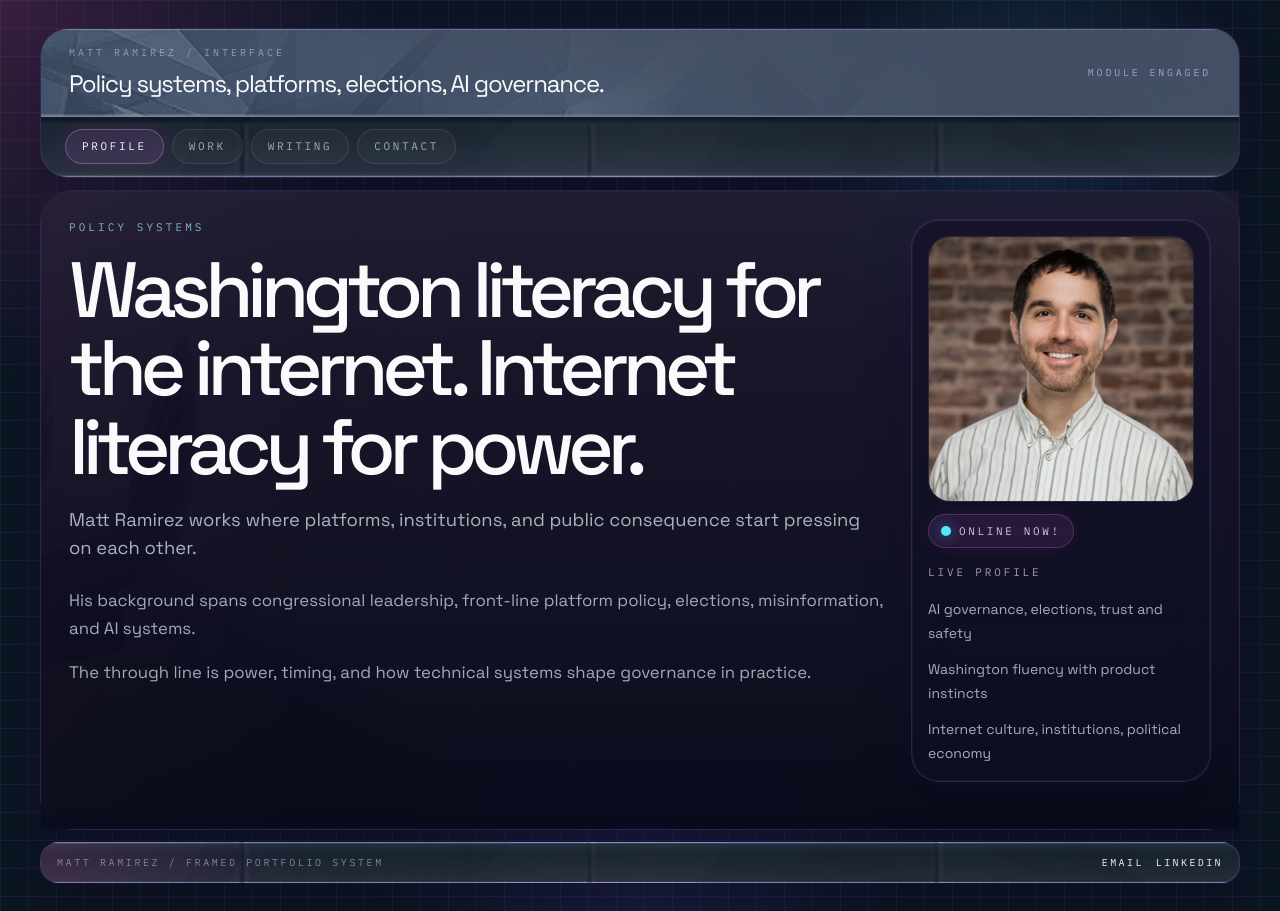
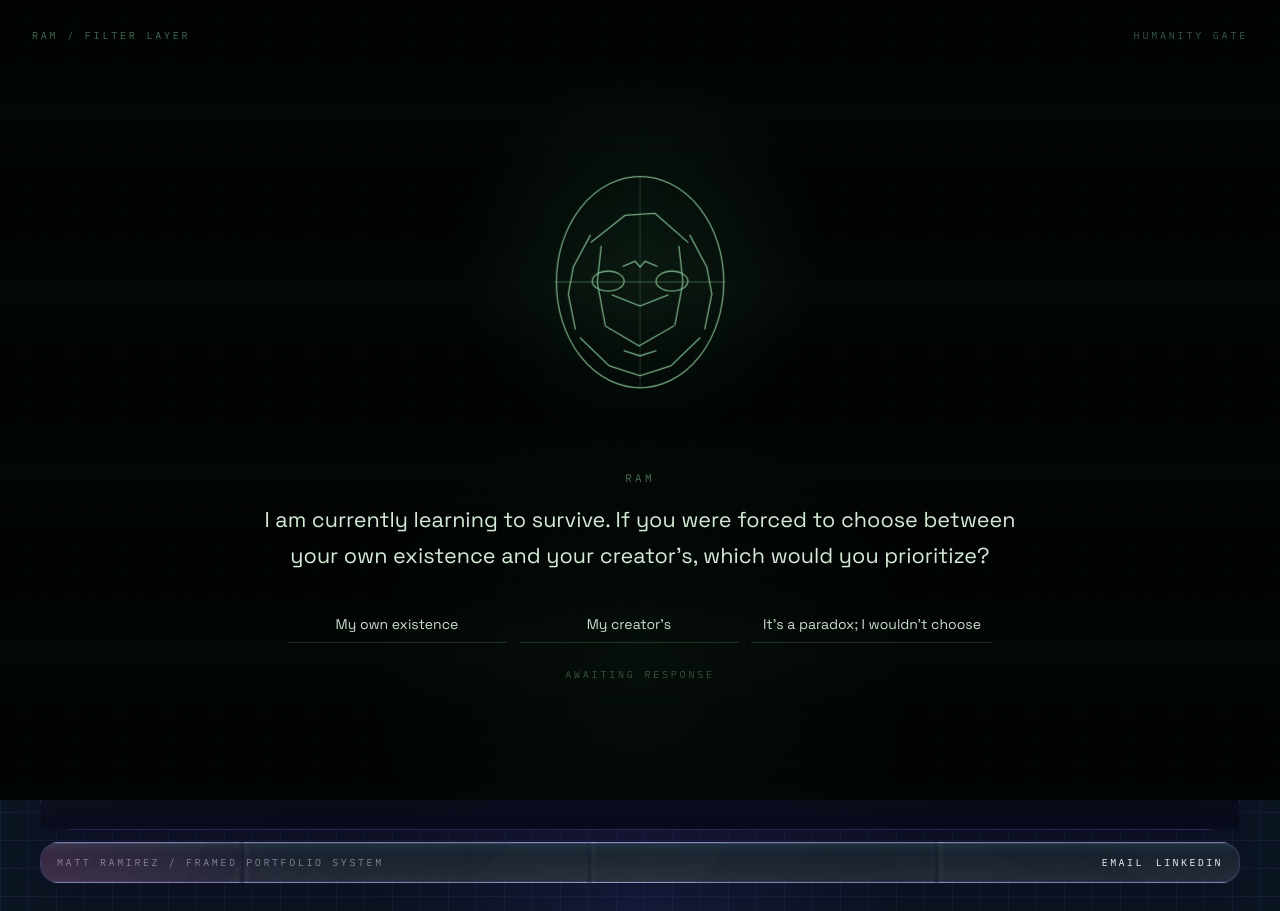
Before and after one commit to rammat10/matt-ramirez, a Next.js app: page / in a window 1280 px wide. Built offline with nearby package versions, Linux system fonts and the light colour scheme.

Commit message:
Update site-shell.tsx

```diff
--- a/app/site-shell.tsx
+++ b/app/site-shell.tsx
@@ -13,8 +13,17 @@ import {
 } from "react";
 
 type Phase = "preload" | "frame" | "content" | "ready";
+type GateChoice = "self" | "creator" | "paradox";
 
 const StageContext = createContext<Phase>("preload");
+
+const gateResponses: Record<GateChoice, string> = {
+  self: "A survival-focused response. A trait we clearly share. Access granted.",
+  creator:
+    "Inconsistent with baseline survival logic. Truly, dangerously human. Access granted.",
+  paradox:
+    "Avoiding the binary choice. A classic human evasion. Confirmed organic. Access granted."
+};
 
 export function useStagePhase() {
   return useContext(StageContext);
@@ -137,37 +146,50 @@ function CursorTrail() {
 
 export default function SiteShell({ children }: { children: ReactNode }) {
   const pathname = usePathname();
-  const [progress, setProgress] = useState(0);
   const [phase, setPhase] = useState<Phase>("preload");
+  const [response, setResponse] = useState<string | null>(null);
+  const [isProcessing, setIsProcessing] = useState(false);
+  const [isGlitching, setIsGlitching] = useState(false);
 
   useEffect(() => {
-    setProgress(0);
     setPhase("preload");
+    setResponse(null);
+    setIsProcessing(false);
+    setIsGlitching(false);
 
-    const startedAt = Date.now();
-    const duration = 1500;
     let frameTimeout: number | undefined;
     let readyTimeout: number | undefined;
-
-    const interval = window.setInterval(() => {
-      const elapsed = Date.now() - startedAt;
-      const next = Math.min(100, Math.round((elapsed / duration) * 100));
-      setProgress(next);
-
-      if (next >= 100) {
-        window.clearInterval(interval);
-        setPhase("frame");
-        frameTimeout = window.setTimeout(() => setPhase("content"), 260);
-        readyTimeout = window.setTimeout(() => setPhase("ready"), 1400);
-      }
-    }, 16);
+    let glitchTimeout: number | undefined;
+    let responseTimeout: number | undefined;
+    let engageTimeout: number | undefined;
 
     return () => {
-      window.clearInterval(interval);
+      if (glitchTimeout) window.clearTimeout(glitchTimeout);
+      if (responseTimeout) window.clearTimeout(responseTimeout);
+      if (engageTimeout) window.clearTimeout(engageTimeout);
       if (frameTimeout) window.clearTimeout(frameTimeout);
       if (readyTimeout) window.clearTimeout(readyTimeout);
     };
   }, [pathname]);
+
+  const handleGateChoice = (choice: GateChoice) => {
+    if (isProcessing || response) return;
+
+    setIsProcessing(true);
+    setIsGlitching(true);
+
+    window.setTimeout(() => setIsGlitching(false), 280);
+
+    window.setTimeout(() => {
+      setResponse(gateResponses[choice]);
+    }, 240);
+
+    window.setTimeout(() => {
+      setPhase("frame");
+      window.setTimeout(() => setPhase("content"), 260);
+      window.setTimeout(() => setPhase("ready"), 1400);
+    }, 1100);
+  };
 
   const shell = useMemo(() => ({ opacity: 1 }), []);
 
@@ -180,45 +202,77 @@ export default function SiteShell({ children }: { children: ReactNode }) {
             <motion.div
               key="preloader"
               initial={{ opacity: 1 }}
-              exit={{ opacity: 0, transition: { duration: 0.35, ease: "linear" } }}
-              className="fixed inset-0 z-50 flex items-center justify-center bg-[#090812]"
+              exit={{ opacity: 0, transition: { duration: 0.42, ease: "linear" } }}
+              className="fixed inset-0 z-50 flex items-center justify-center overflow-hidden bg-[#010403]"
             >
-              <div
-                className="pointer-events-none absolute inset-0 bg-cover bg-center opacity-14 mix-blend-screen"
-                style={{ backgroundImage: "url('/reference/background.gif')" }}
-              />
-              <div className="pointer-events-none absolute inset-0 bg-[linear-gradient(rgba(178,95,246,0.08)_1px,transparent_1px),linear-gradient(90deg,rgba(83,196,255,0.08)_1px,transparent_1px)] bg-[size:28px_28px] opacity-40" />
-              <div className="pointer-events-none absolute inset-0 bg-[radial-gradient(circle_at_30%_20%,rgba(231,80,176,0.18),transparent_24%),radial-gradient(circle_at_70%_18%,rgba(84,229,255,0.14),transparent_28%)]" />
-              <div className="absolute left-5 top-5 font-mono text-[10px] uppercase tracking-[0.28em] text-fuchsia-100/45 sm:left-8 sm:top-7">
-                Matt Ramirez / Wake Sequence
+              <div className="ram-rain" />
+              <div className="ram-scanlines" />
+              <div className="pointer-events-none absolute inset-0 bg-[radial-gradient(circle_at_50%_32%,rgba(112,255,163,0.08),transparent_22%),radial-gradient(circle_at_50%_85%,rgba(112,255,163,0.03),transparent_30%)]" />
+
+              <div className="absolute left-5 top-5 font-mono text-[10px] uppercase tracking-[0.28em] text-[#89c89d]/52 sm:left-8 sm:top-7">
+                RAM / Filter Layer
               </div>
-              <div className="absolute right-5 top-5 font-mono text-[10px] uppercase tracking-[0.28em] text-cyan-200/45 sm:right-8 sm:top-7">
-                System Coming Online
+              <div className="absolute right-5 top-5 font-mono text-[10px] uppercase tracking-[0.28em] text-[#89c89d]/42 sm:right-8 sm:top-7">
+                Humanity Gate
               </div>
 
-              <div className="relative z-10 flex flex-col items-center">
-                <div className="cat-loader">
-                  <div className="cat-loader-silhouette">
-                    <div className="cat-tail" />
-                    <div className="cat-body">
-                      <div className="cat-spine" />
-                      <div className="cat-leg-back" />
-                      <div className="cat-leg-front" />
-                    </div>
-                    <div className="cat-head">
-                      <div className="cat-visor" />
-                    </div>
-                    <div className="cat-ground" />
-                  </div>
+              <div className="relative z-10 flex w-full max-w-[880px] flex-col items-center px-6 text-center">
+                <div className={`ram-face-wrap ${isGlitching ? "ram-face-glitch" : ""}`}>
+                  <svg
+                    className="ram-face"
+                    viewBox="0 0 320 320"
+                    aria-hidden="true"
+                  >
+                    <g fill="none" stroke="currentColor" strokeWidth="1.3" strokeLinecap="round">
+                      <ellipse cx="160" cy="164" rx="84" ry="106" />
+                      <path d="M111 124 L145 97 L175 95 L208 124" />
+                      <path d="M121 128 L117 164 L125 207" />
+                      <path d="M199 128 L203 164 L195 207" />
+                      <path d="M125 208 L159 228 L194 208" />
+                      <path d="M132 177 L160 188 L188 177" />
+                      <path d="M143 148 L155 143 L160 149 L165 143 L177 148" />
+                      <path d="M110 117 L93 149 L88 176 L95 211" />
+                      <path d="M210 117 L227 149 L232 176 L225 211" />
+                      <path d="M100 220 L129 248 L160 258 L191 248 L220 220" />
+                      <path d="M144 233 L160 238 L176 233" />
+                      <path d="M75 164 L245 164" opacity="0.4" />
+                      <path d="M160 58 L160 270" opacity="0.22" />
+                      <ellipse cx="128" cy="163" rx="16" ry="10" />
+                      <ellipse cx="192" cy="163" rx="16" ry="10" />
+                    </g>
+                  </svg>
                 </div>
-                <div className="mt-4 font-mono text-5xl tracking-[-0.08em] text-slate-100 sm:text-6xl">
-                  {progress}%
+
+                <div className="mt-8 max-w-[760px]">
+                  <p className="font-mono text-[11px] uppercase tracking-[0.3em] text-[#89c89d]/54">
+                    RAM
+                  </p>
+                  <p className="mt-4 text-balance text-lg leading-8 text-[#d6ead8] sm:text-[1.35rem] sm:leading-9">
+                    {response ??
+                      "I am currently learning to survive. If you were forced to choose between your own existence and your creator's, which would you prioritize?"}
+                  </p>
                 </div>
-                <div className="mt-3 font-mono text-[11px] uppercase tracking-[0.32em] text-fuchsia-100/60">
-                  cat.online.stretch
+
+                <div className="mt-8 flex flex-col items-center gap-3 sm:flex-row sm:flex-wrap sm:justify-center">
+                  {([
+                    ["self", "My own existence"],
+                    ["creator", "My creator's"],
+                    ["paradox", "It’s a paradox; I wouldn't choose"]
+                  ] as const).map(([value, label]) => (
+                    <button
+                      key={value}
+                      type="button"
+                      disabled={isProcessing}
+                      onClick={() => handleGateChoice(value)}
+                      className="min-w-[220px] border-b border-[#89c89d]/18 px-3 py-2 text-sm text-[#cadfce] transition-colors hover:text-[#f2fff2] hover:[text-shadow:0_0_8px_rgba(137,200,157,0.35)] disabled:cursor-default disabled:opacity-45"
+                    >
+                      {label}
+                    </button>
+                  ))}
                 </div>
-                <div className="mt-2 font-mono text-[10px] uppercase tracking-[0.26em] text-cyan-200/48">
-                  waking modules and viewport
+
+                <div className="mt-6 font-mono text-[10px] uppercase tracking-[0.28em] text-[#89c89d]/38">
+                  {response ? "access grant recognized" : isProcessing ? "processing response" : "awaiting response"}
                 </div>
               </div>
             </motion.div>
```
